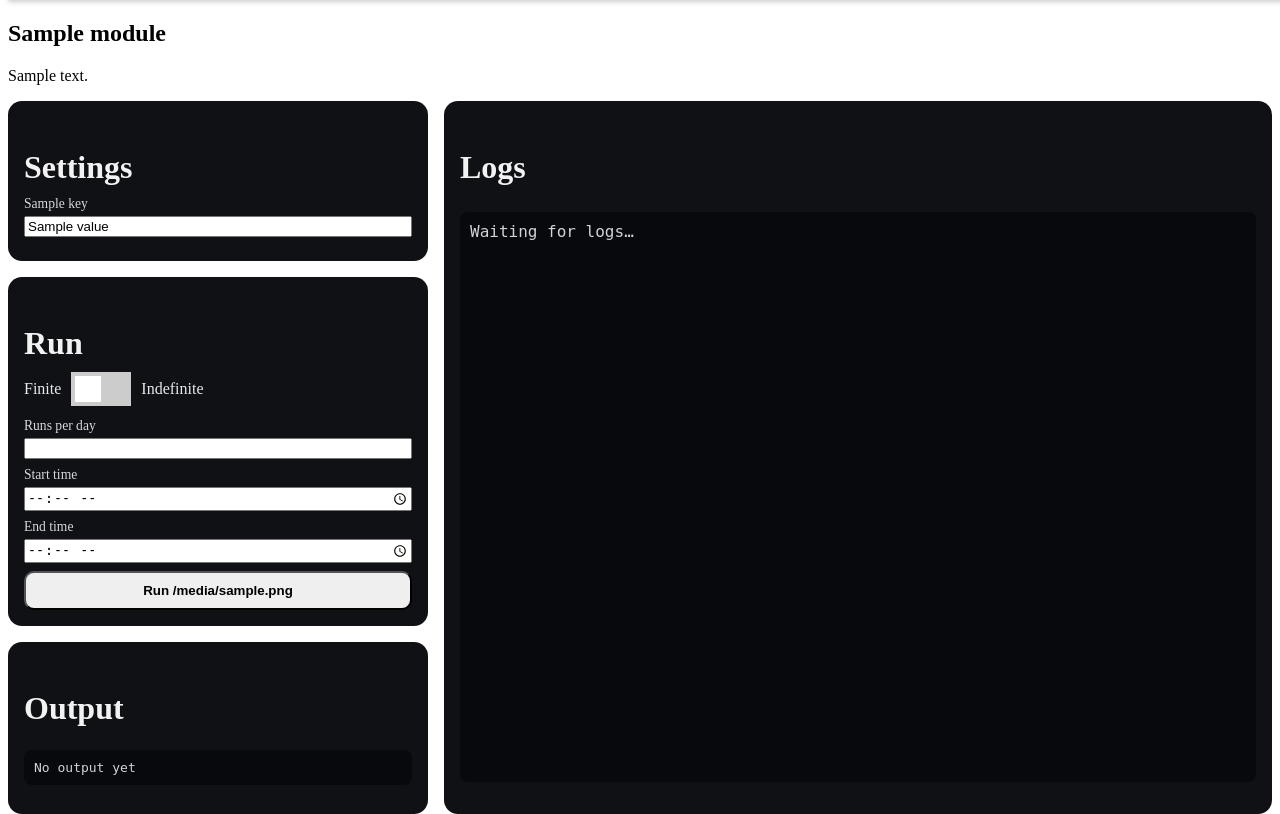
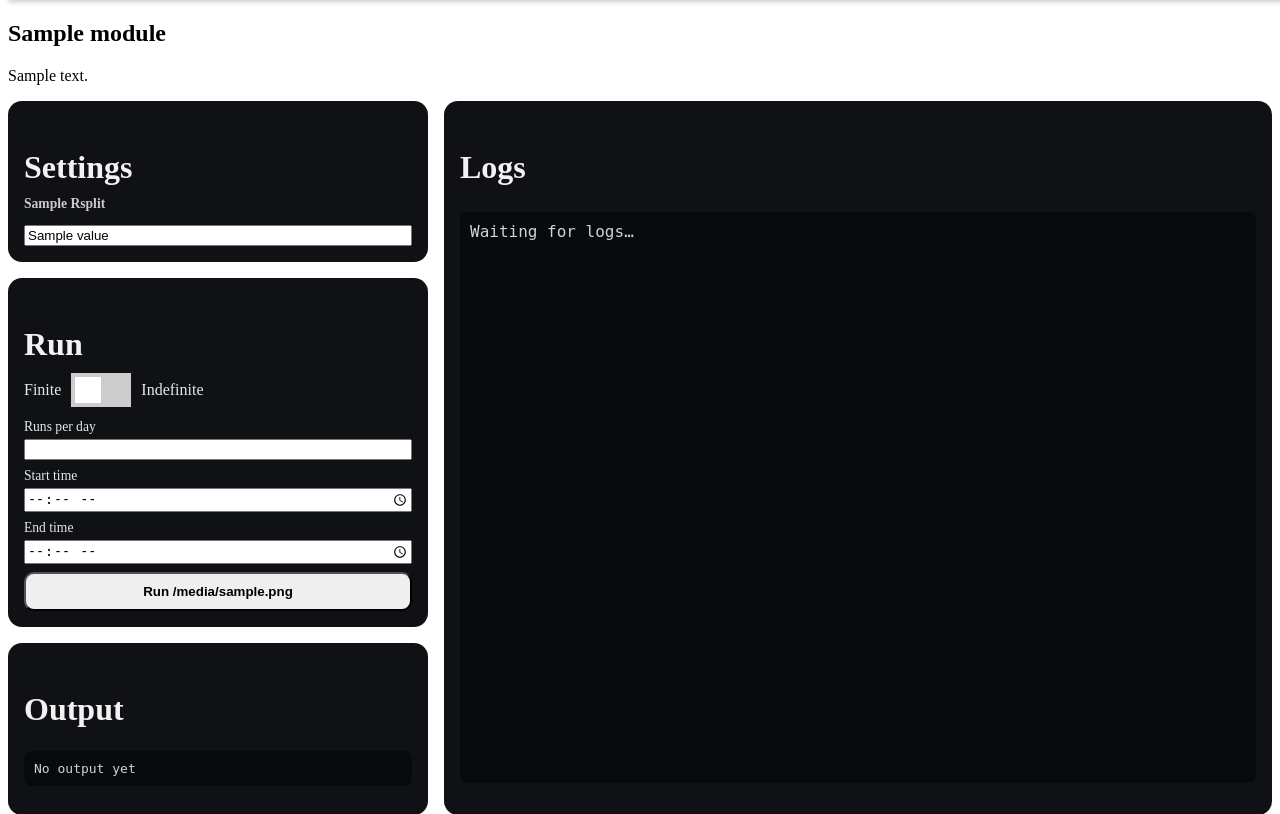
Before and after one commit to JuhilKBhatt/Leam, a Flask app: template templates/components/modules/module_page.html in a window 1280 px wide. Shown: the part 62-876 px from the top of the page. Run offline with Flask 3, Linux system fonts and the light colour scheme; the template is opened without the code that fills it: most values are stand-ins (such as "Sample title", 1, 10 or a date in 2020); some libraries are stand-ins or nearby versions.

Commit message:
Setting Form Done

```diff
--- a/static/styles/module_page.css
+++ b/static/styles/module_page.css
@@ -46,10 +46,39 @@
 }
 
 /* Settings */
-#settings-form label,
-.run-options label {
-    color: #d6d9df;
-    font-size: 1rem;
+#settings-form {
+    display: flex;
+    flex-direction: column;
+    gap: 15px;
+}
+
+.form-group {
+    display: flex;
+    flex-direction: column;
+    gap: 5px;
+}
+
+.form-group label {
+    font-weight: 600;
+    font-size: 0.9em;
+    color: #ccc;
+    text-transform: capitalize;
+}
+
+/* Style for Static (Read-only) inputs */
+.input-static {
+    background-color: #2a2a2a; /* Darker background */
+    border: 1px solid #444;
+    color: #888; /* Dimmer text */
+    cursor: not-allowed;
+    opacity: 0.7;
+}
+
+textarea {
+    resize: vertical;
+    font-family: inherit;
+    line-height: 1.4;
+    padding: 8px;
 }
 
 /* Output */
--- a/templates/components/modules/module_page.html
+++ b/templates/components/modules/module_page.html
@@ -32,10 +32,61 @@
                 <h3>Settings</h3>
                 <form id="settings-form">
                     {% for key, value in module.settings.items() %}
-                        <label>
-                            {{ key }}
-                            <input type="text" name="{{ key }}" value="{{ value }}">
-                        </label>
+                        {# 1. Parse the key string to extract Name, Type, and Mode #}
+                        {% set parts = key.rsplit('-', 1) %}
+                        {% set label_raw = parts[0] %}
+                        {# Replace underscores with spaces for the label #}
+                        {% set label_clean = label_raw.replace('_', ' ') %}
+
+                        {# Get the suffix code (e.g., stringME, integerNS) #}
+                        {% set type_code = parts[1] if parts|length > 1 else 'stringNE' %}
+
+                        {# 2. Decode the suffix #}
+                        {% set is_long_text = 'stringL' in type_code %}
+                        {% set is_static = 'S' in type_code %}
+                        {% set is_float = 'integerF' in type_code %}
+                        {% set is_number = 'integer' in type_code %}
+
+                        {# 3. Render the Field #}
+                        <div class="form-group">
+                            <label for="{{ key }}">{{ label_clean }}</label>
+
+                            {% if is_static %}
+                                <input
+                                    type="text"
+                                    id="{{ key }}"
+                                    name="{{ key }}"
+                                    value="{{ value }}"
+                                    class="input-static"
+                                    readonly
+                                    title="This value is managed automatically by the system."
+                                >
+
+                            {% elif is_long_text %}
+                                <textarea
+                                    id="{{ key }}"
+                                    name="{{ key }}"
+                                    rows="6"
+                                >{{ value }}</textarea>
+
+                            {% elif is_number %}
+                                <input
+                                    type="number"
+                                    id="{{ key }}"
+                                    name="{{ key }}"
+                                    value="{{ value }}"
+                                    {% if is_float %}step="0.01"{% endif %}
+                                >
+
+                            {% else %}
+                                <input
+                                    type="text"
+                                    id="{{ key }}"
+                                    name="{{ key }}"
+                                    value="{{ value }}"
+                                >
+                            {% endif %}
+                        </div>
                     {% endfor %}
                 </form>
             </section>
```
